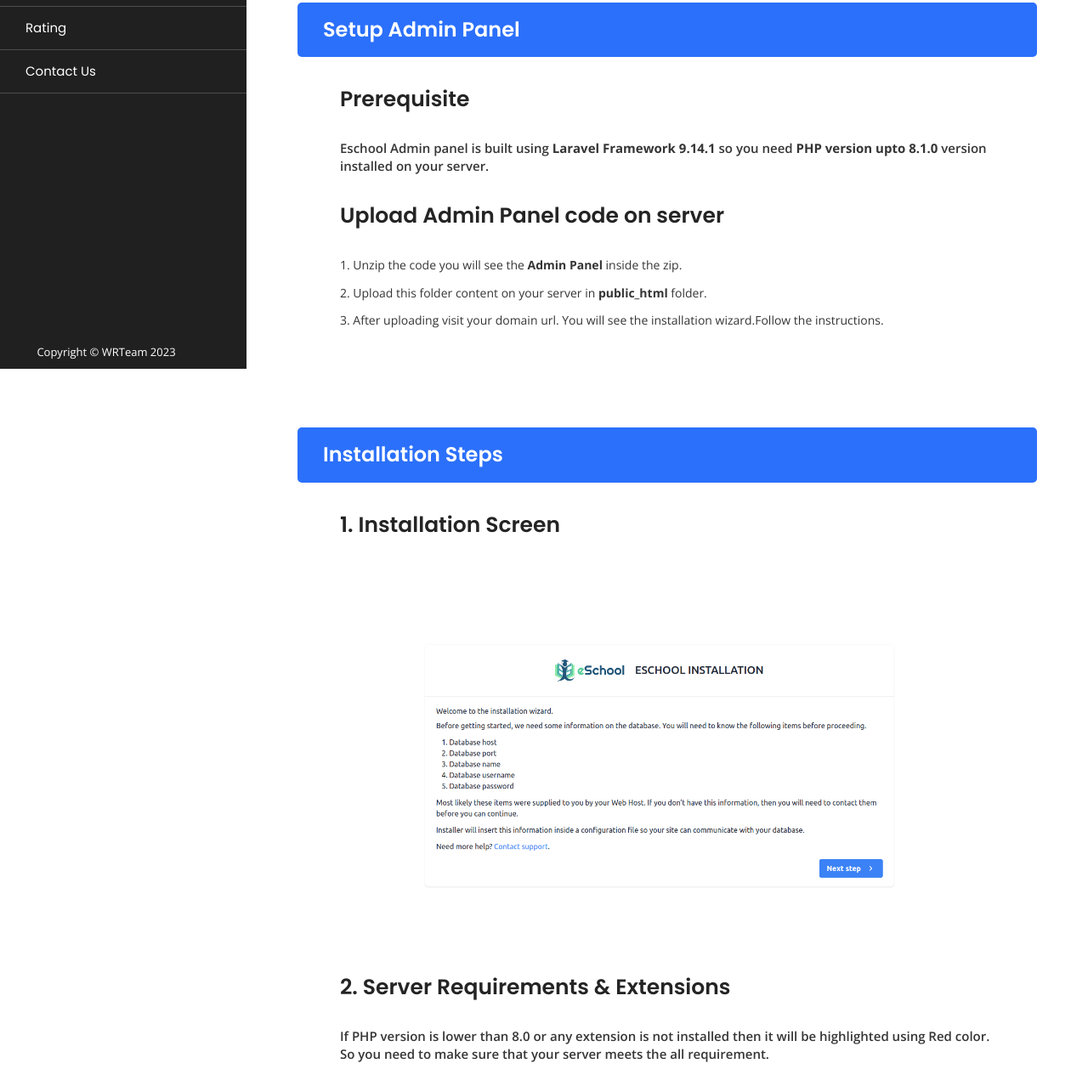
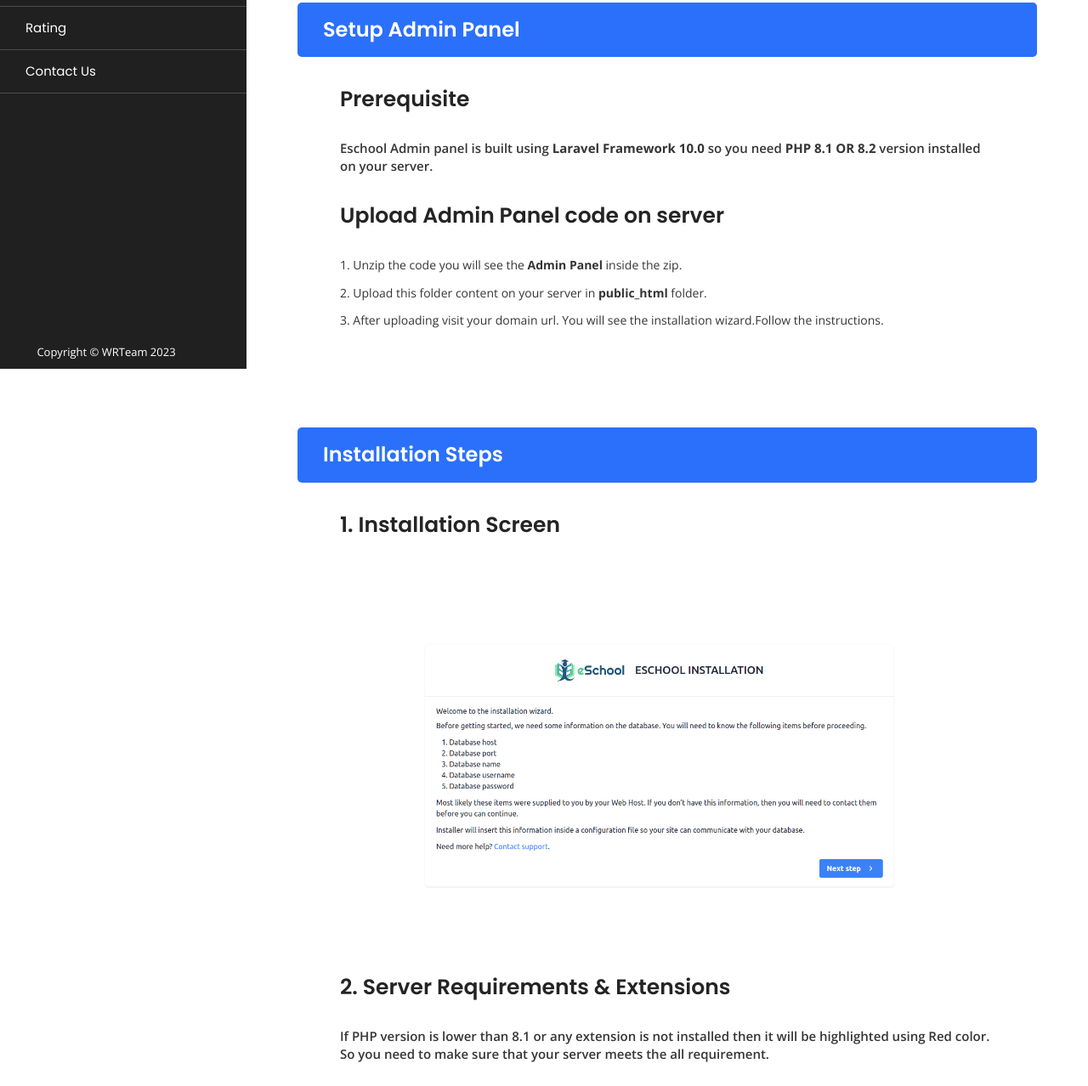
Before and after one commit to wrteamdev/eSchool-Saas, a plain HTML site: page index.html in a window 1280 px wide. Shown: the part 366-1644 px from the top of the page at 85% size. Drawn offline with nearby package versions, Linux system fonts and the light colour scheme; some packages are replaced by stand-ins of ours; a script that the page names is missing.

Commit message:
laravel version changed

```diff
--- a/index.html
+++ b/index.html
@@ -121,8 +121,8 @@
                 <div class="sec-content">
                     <h3 class="content-title">Prerequisite</h3>
                     <h3>
-                        Eschool Admin panel is built using <strong>Laravel Framework 9.14.1</strong> so you need
-                        <strong>PHP version upto 8.1.0</strong> version installed on your server.
+                        Eschool Admin panel is built using <strong>Laravel Framework 10.0</strong> so you need
+                        <strong>PHP 8.1 OR 8.2</strong> version installed on your server.
                     </h3>
 
                     <h3 class="content-title">Upload Admin Panel code on server</h3>
@@ -148,7 +148,7 @@
                     <br><br>
 
                     <h3 class="content-title">2. Server Requirements & Extensions</h3>
-                    <h3>If PHP version is lower than 8.0 or any extension is not installed then it will be highlighted
+                    <h3>If PHP version is lower than 8.1 or any extension is not installed then it will be highlighted
                         using Red color. So you need to make sure that your server meets the all requirement.</h3>
                     <img src="images/admin/2.png" alt="e-School Saas">
 
```
